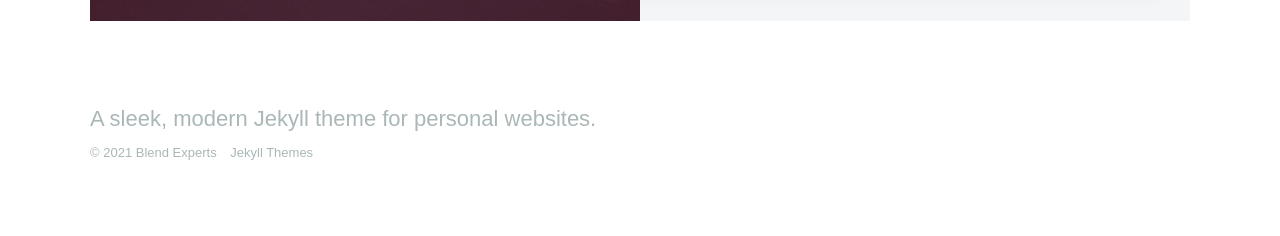
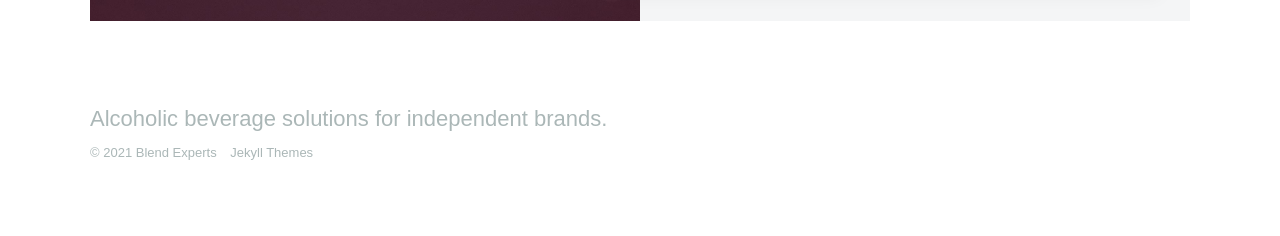
Before and after one commit to blendexperts/blendexperts.github.io, a Jekyll site: the page built from index.html, in a window 1280 px wide. Shown: the part 1158-1394 px from the top of the page. Built offline with Jekyll 4.4.1, drawn with Linux system fonts in a browser that asks for light colours; nearby versions of some CDN libraries; some web fonts are replaced.

Commit message:
Changed footer tag

```diff
--- a/_data/settings.yml
+++ b/_data/settings.yml
@@ -18,7 +18,7 @@ menu_settings:
       url: '/contact'
 
 footer_settings:
-  footer_tagline: A sleek, modern Jekyll theme for personal websites.
+  footer_tagline: Alcoholic beverage solutions for independent brands.
 
 hero_settings:
   overlay_opacity: 0.8
```
